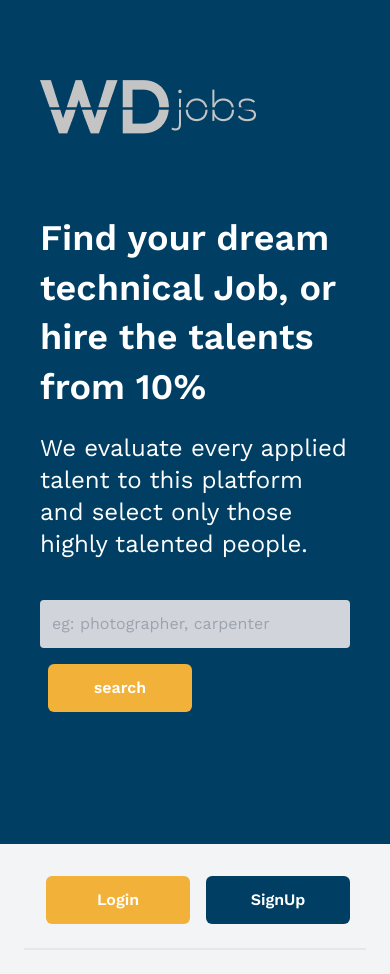
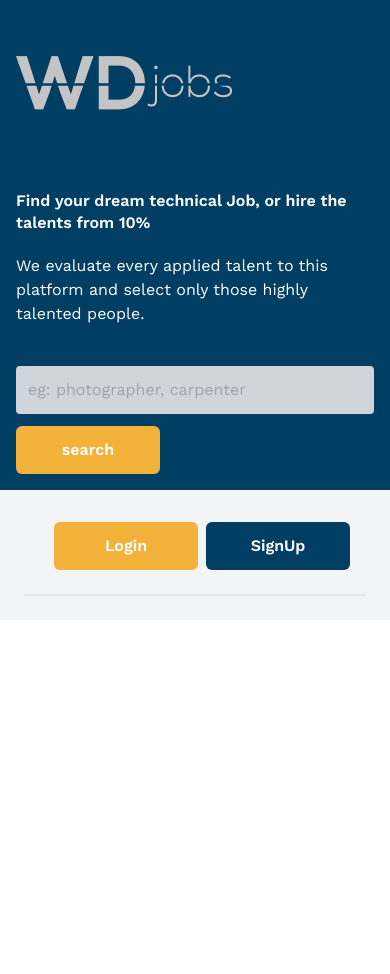
Before and after one commit to EDMONDGIHOZO/dwjobs-web, a React (Create React App) app: page / in a window 390 px wide. After the commit the page ends 844 px from the top, so only its background shows below. Built offline with nearby package versions, Linux system fonts and the light colour scheme.

Commit message:
theming homepage

```diff
--- a/src/components/buttons/rfb.js
+++ b/src/components/buttons/rfb.js
@@ -6,7 +6,7 @@ const Rfb = (props) => {
   const { title, color, textColor } = props;
   return (
     <button
-      className={`p-2 w-36 h-12 text-white font-bold mx-2 rounded-md ${color} ${textColor}`}
+      className={`p-2 w-36 h-12 text-white font-bold mr-2 rounded-md ${color} ${textColor}`}
     >
       {title}
     </button>
--- a/src/pages/Homepage/index.jsx
+++ b/src/pages/Homepage/index.jsx
@@ -6,21 +6,21 @@ const Homepage = () => {
     <div className="wrapper">
       <section className="bg-gray-100">
         <div className="md:flex">
-          <div className="md:w-3/5 bg-primary h-screen md:p-20 p-10">
+          <div className="md:w-3/5 w-full h-full bg-primary md:h-screen md:p-20 p-4">
             <div className="logo-container">
               <img src={logo} alt="dw-jobs" className="logo my-10" />
             </div>
             <div className="intro mt-20">
-              <p className="text-4xl font-bold leading-snug my-5">
+              <p className="md:text-4xl text-4md font-bold leading-snug my-5">
                 Find your dream technical Job, or hire the talents from 10%
               </p>
-              <p className="text-2xl font-weight-bold">
+              <p className="md:text-2xl text-2md font-weight-bold">
                 We evaluate every applied talent to this platform and select
                 only those highly talented people.
               </p>
             </div>
             <div className="mt-10 grid grid-cols-1 gap-6">
-              <div className="grid grid-cols-1 md:grid-cols-2 gap-4">
+              <div className="grid grid-cols-1 md:grid-cols-2 gap-y-3">
                 <input
                   type="text"
                   placeholder="eg: photographer, carpenter"
@@ -34,7 +34,7 @@ const Homepage = () => {
               </div>
             </div>
           </div>
-          <div className=" md:w-2/5 bg-lightAccent p-6">
+          <div className=" md:w-2/5 w-full bg-lightAccent p-6">
             <div className="flex justify-end align-center border-b-2 pb-6 p-2 ">
               <Rfb
                 title="Login"
```
